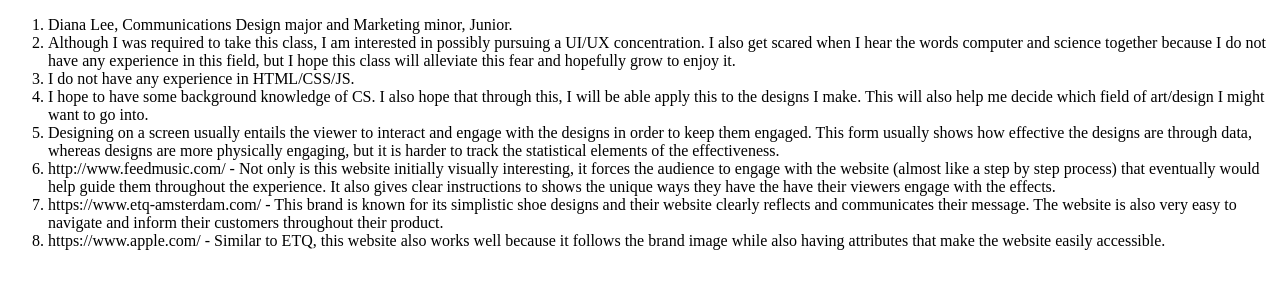
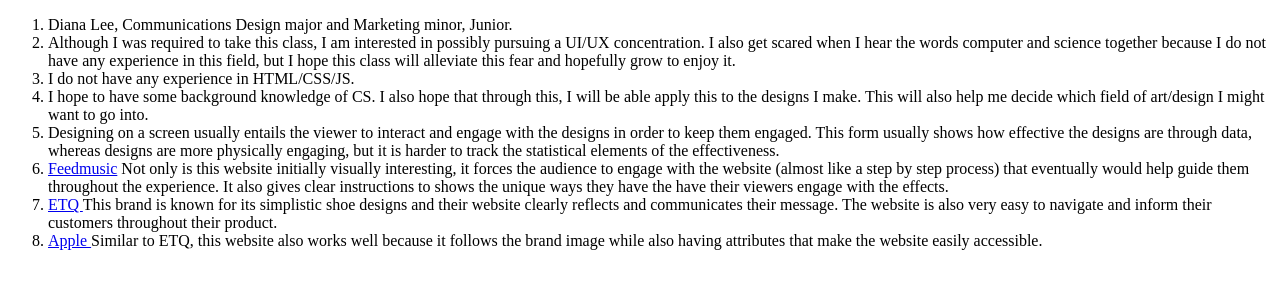
Before and after one commit to leediana/iffall2019, a plain HTML site: page intro-questions/index.html in a window 1280 px wide. Drawn offline with Linux system fonts and the light colour scheme.

Commit message:
Add files via upload

```diff
--- a/intro-questions/index.html
+++ b/intro-questions/index.html
@@ -10,9 +10,14 @@
       <li>I do not have any experience in HTML/CSS/JS.</li>
       <li>I hope to have some background knowledge of CS. I also hope that through this, I will be able apply this to the designs I make. This will also help me decide which field of art/design I might want to go into.</li>
       <li>Designing on a screen usually entails the viewer to interact and engage with the designs in order to keep them engaged. This form usually shows how effective the designs are through data, whereas designs are more physically engaging, but it is harder to track the statistical elements of the effectiveness.</li>
-      <li>http://www.feedmusic.com/ - Not only is this website initially visually interesting, it forces the audience to engage with the website (almost like a step by step process) that eventually would help guide them throughout the experience. It also gives clear instructions to shows the unique ways they have the have their viewers engage with the effects.</li>
-      <li>https://www.etq-amsterdam.com/ - This brand is known for its simplistic shoe designs and their website clearly reflects and communicates their message. The website is also very easy to navigate and inform their customers throughout their product.</li>
-      <li>https://www.apple.com/ - Similar to ETQ, this website also works well because it follows the brand image while also having attributes that make the website easily accessible.</li>
+      <li> <a href="http://www.feedmusic.com/">
+        Feedmusic</a>
+         Not only is this website initially visually interesting, it forces the audience to engage with the website (almost like a step by step process) that eventually would help guide them throughout the experience. It also gives clear instructions to shows the unique ways they have the have their viewers engage with the effects.</li>
+      <li> <a href="https://www.etq-amsterdam.com/">ETQ
+        </a href> This brand is known for its simplistic shoe designs and their website clearly reflects and communicates their message. The website is also very easy to navigate and inform their customers throughout their product.</li>
+      <li> <a href="https://www.apple.com/">Apple
+            </a>
+        Similar to ETQ, this website also works well because it follows the brand image while also having attributes that make the website easily accessible.</li>
     </ol>
 
 
```
